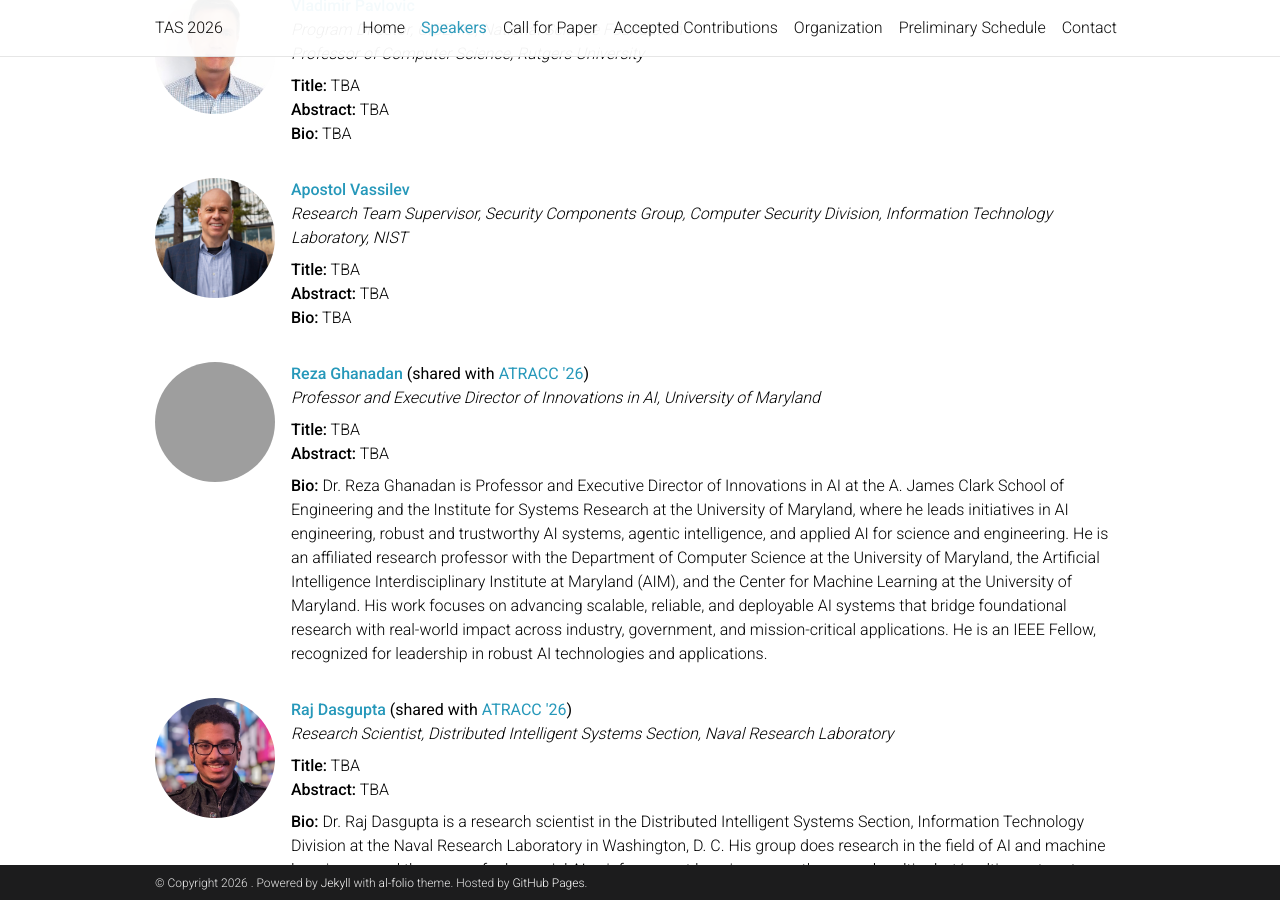
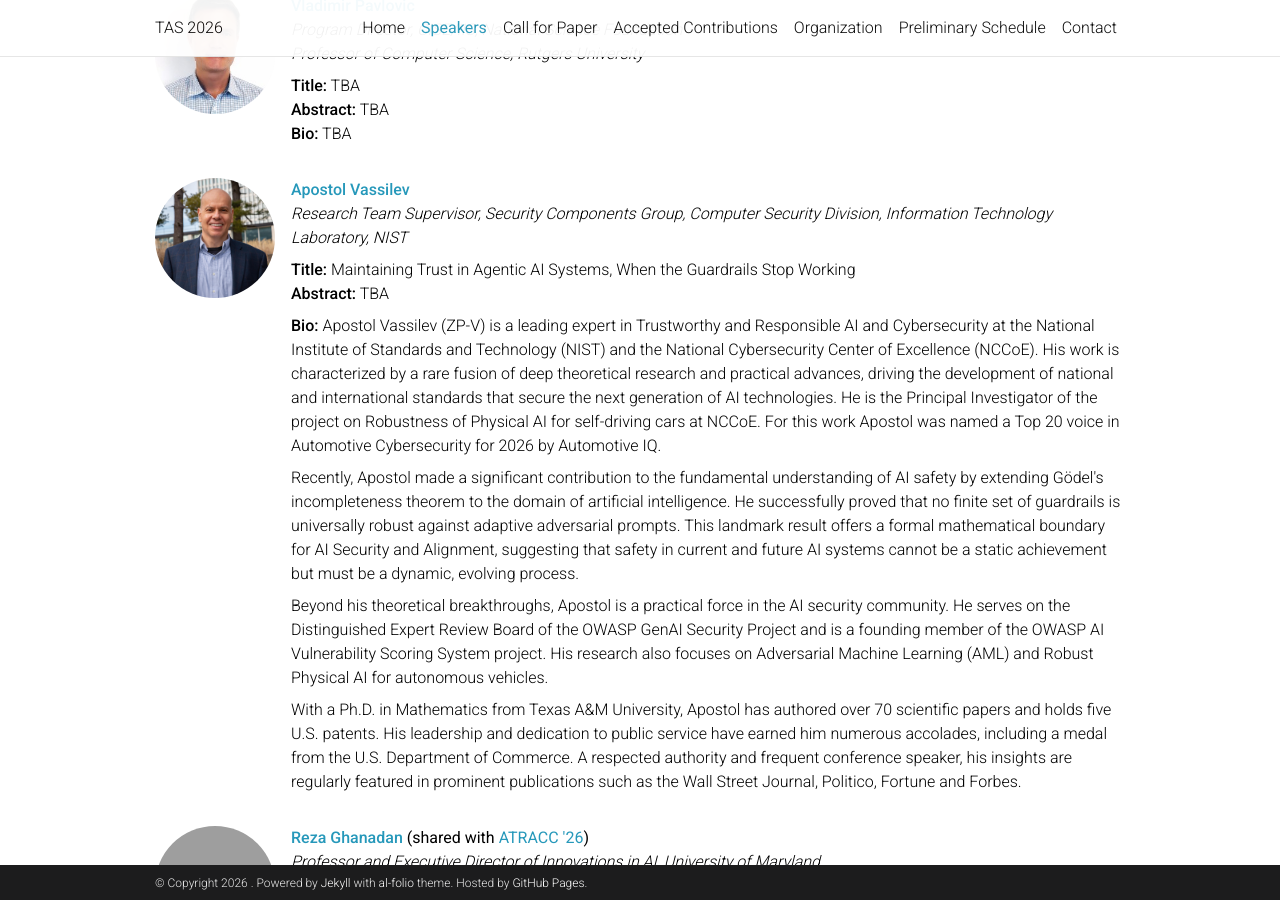
Before and after one commit to tas2026/tas2026.github.io, a Jekyll site: the page built from _pages/speakers.md, in a window 1280 px wide and 900 px high, scrolled down 260 px. Built offline with Jekyll 4.4.1, drawn with Linux system fonts in a browser that asks for light colours; comment, search, counter and statistics services are not loaded; a style sheet for code colours, icons or effects is not loaded; grey boxes are pictures that could not be loaded.

Commit message:
Update speakers.md

```diff
--- a/_pages/speakers.md
+++ b/_pages/speakers.md
@@ -37,9 +37,12 @@ nav_order: 2
     <div class="speaker-info" style="text-align: left;">
       <p style="margin: 0;"><strong><a href="https://www.nist.gov/people/apostol-vassilev">Apostol Vassilev</a></strong></p>
       <p style="margin: 0 0 0.5rem;"><em>Research Team Supervisor, Security Components Group, Computer Security Division, Information Technology Laboratory, NIST</em></p>
-      <p style="margin: 0;"><strong>Title:</strong> TBA</p>
+      <p style="margin: 0;"><strong>Title:</strong> Maintaining Trust in Agentic AI Systems, When the Guardrails Stop Working</p>
       <p style="margin: 0;"><strong>Abstract:</strong> TBA</p>
-      <p style="margin: 0;"><strong>Bio:</strong> TBA</p>
+      <p style="margin: 0.5rem 0 0;"><strong>Bio:</strong> Apostol Vassilev (ZP-V) is a leading expert in Trustworthy and Responsible AI and Cybersecurity at the National Institute of Standards and Technology (NIST) and the National Cybersecurity Center of Excellence (NCCoE). His work is characterized by a rare fusion of deep theoretical research and practical advances, driving the development of national and international standards that secure the next generation of AI technologies. He is the Principal Investigator of the project on Robustness of Physical AI for self-driving cars at NCCoE. For this work Apostol was named a Top 20 voice in Automotive Cybersecurity for 2026 by Automotive IQ.</p>
+      <p style="margin: 0.5rem 0 0;">Recently, Apostol made a significant contribution to the fundamental understanding of AI safety by extending G&ouml;del's incompleteness theorem to the domain of artificial intelligence. He successfully proved that no finite set of guardrails is universally robust against adaptive adversarial prompts. This landmark result offers a formal mathematical boundary for AI Security and Alignment, suggesting that safety in current and future AI systems cannot be a static achievement but must be a dynamic, evolving process.</p>
+      <p style="margin: 0.5rem 0 0;">Beyond his theoretical breakthroughs, Apostol is a practical force in the AI security community. He serves on the Distinguished Expert Review Board of the OWASP GenAI Security Project and is a founding member of the OWASP AI Vulnerability Scoring System project. His research also focuses on Adversarial Machine Learning (AML) and Robust Physical AI for autonomous vehicles.</p>
+      <p style="margin: 0.5rem 0 0;">With a Ph.D. in Mathematics from Texas A&amp;M University, Apostol has authored over 70 scientific papers and holds five U.S. patents. His leadership and dedication to public service have earned him numerous accolades, including a medal from the U.S. Department of Commerce. A respected authority and frequent conference speaker, his insights are regularly featured in prominent publications such as the Wall Street Journal, Politico, Fortune and Forbes.</p>
     </div>
   </div>
 
```
